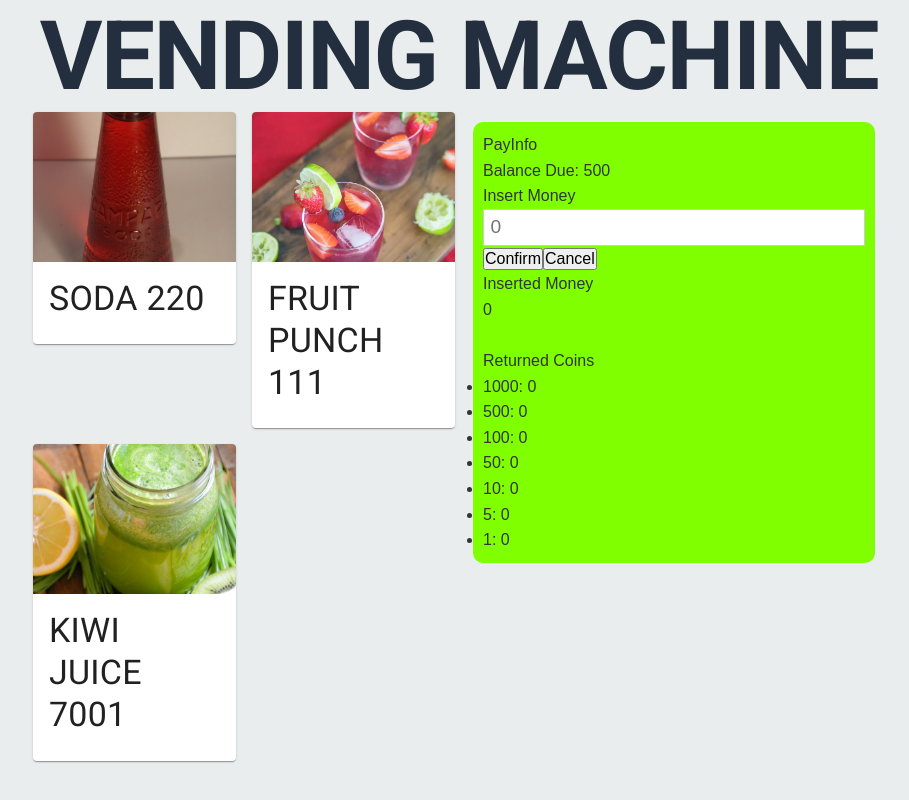
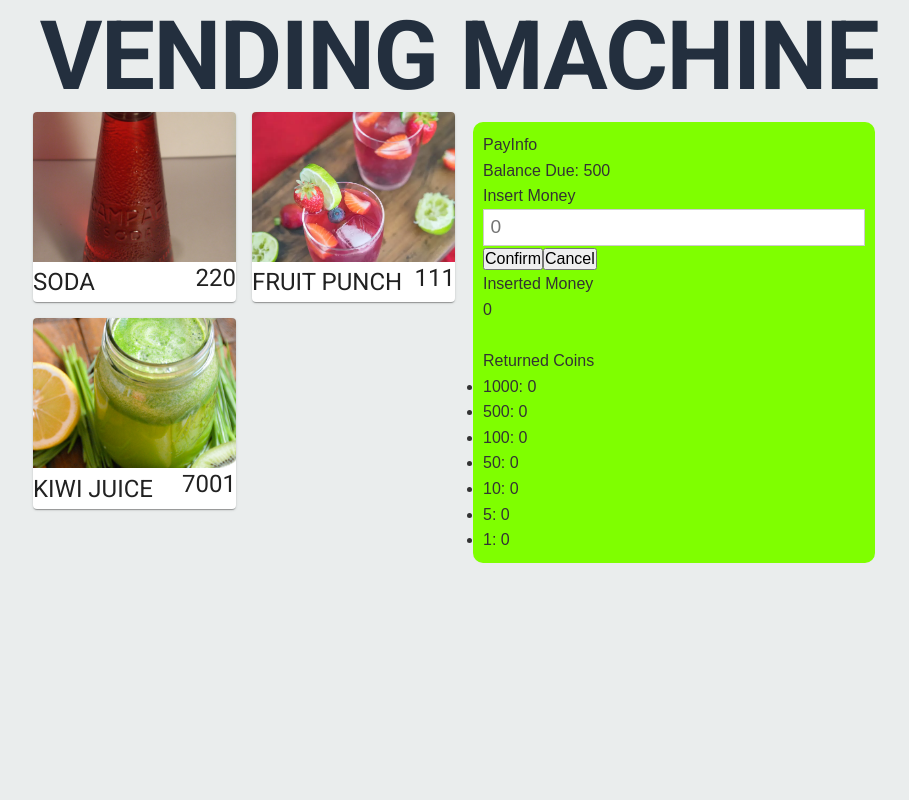
Before and after one commit to adam0tokyo/Quik-Vend, a React (Create React App) app: page / in a window 1280 px wide. Shown: the whole page, without its empty margins (181-1090 px from the left). Built offline with nearby package versions, Linux system fonts and the light colour scheme.

Commit message:
style: clean up item cards

```diff
--- a/src/components/ItemSelect/ItemSelect.tsx
+++ b/src/components/ItemSelect/ItemSelect.tsx
@@ -3,10 +3,11 @@ import React from 'react'
 // import styles from "./ItemSelect.module.css"
 import Grid from '@mui/material/Grid'
 import { Card } from '@mui/material';
-import CardContent from '@mui/material/CardContent';
+// import CardContent from '@mui/material/CardContent';
 import CardMedia from '@mui/material/CardMedia';
 import Typography from '@mui/material/Typography';
 import { CardActionArea } from '@mui/material';
+import { Box } from '@mui/material';
 
 
 
@@ -58,7 +59,7 @@ const ItemSelect: React.FC<IProps> = ({ setMoneyDue }) => {
             {productsList.map((product: Iproduct) => {
                 return (
                     <Grid item xs={6} md={6}>
-                        <Card sx={{ maxWidth: 800 }}>
+                        <Card sx={{ maxWidth: 800, display: 'flex', '&:hover': { '& $overlay': { opacity: 1 } } }}>
                             <CardActionArea
                                 onClick={() => handleSelectedProduct(product.price)}
                             >
@@ -68,14 +69,14 @@ const ItemSelect: React.FC<IProps> = ({ setMoneyDue }) => {
                                     image={product.imageURL}
                                     alt={product.name}
                                 />
-                                <CardContent>
-                                    <Typography variant="h4">
-                                        {product.name}  {product.price}
+                                <Box sx={{ display: 'flex', justifyContent: 'space-between', alignItems: 'center' }}>
+
+                                    <Typography variant="h5">
+                                        {product.name}
+                                    </Typography><Typography gutterBottom variant="h5" component="div" align='right'>
+                                        {product.price}
                                     </Typography>
-                                    <Typography gutterBottom variant="h5" component="div">
-
-                                    </Typography>
-                                </CardContent>
+                                </Box>
                             </CardActionArea>
                         </Card>
                     </Grid>
```
